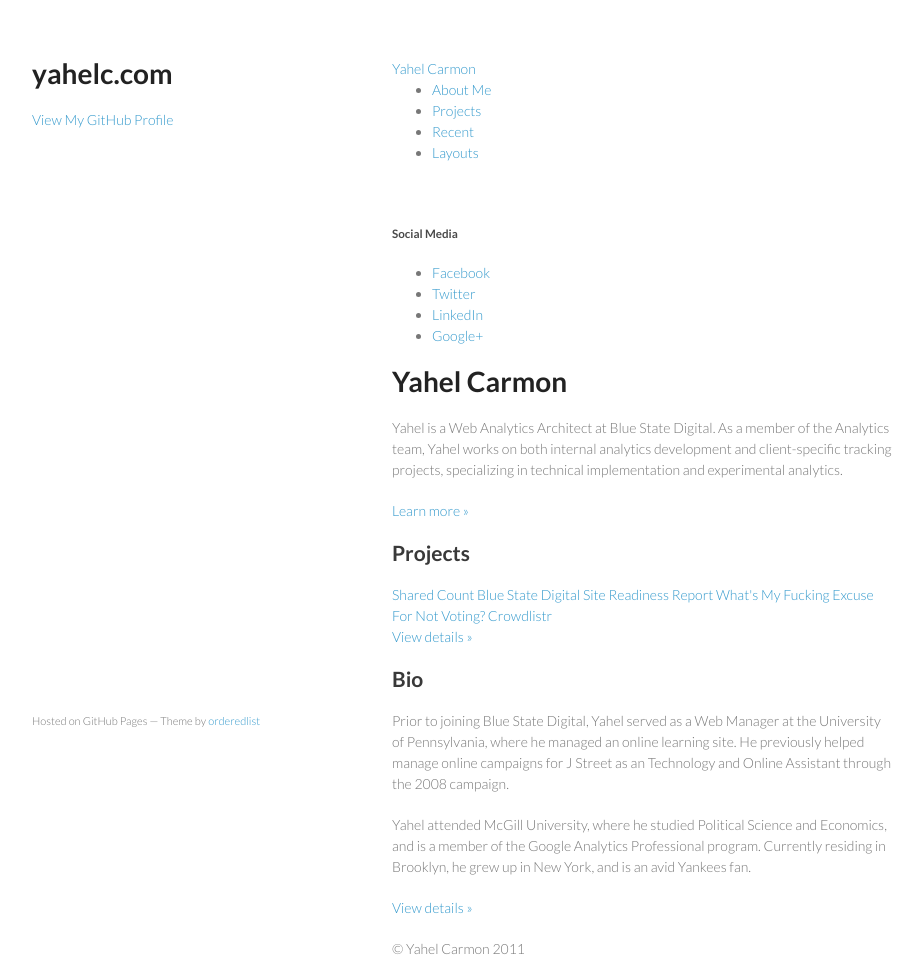
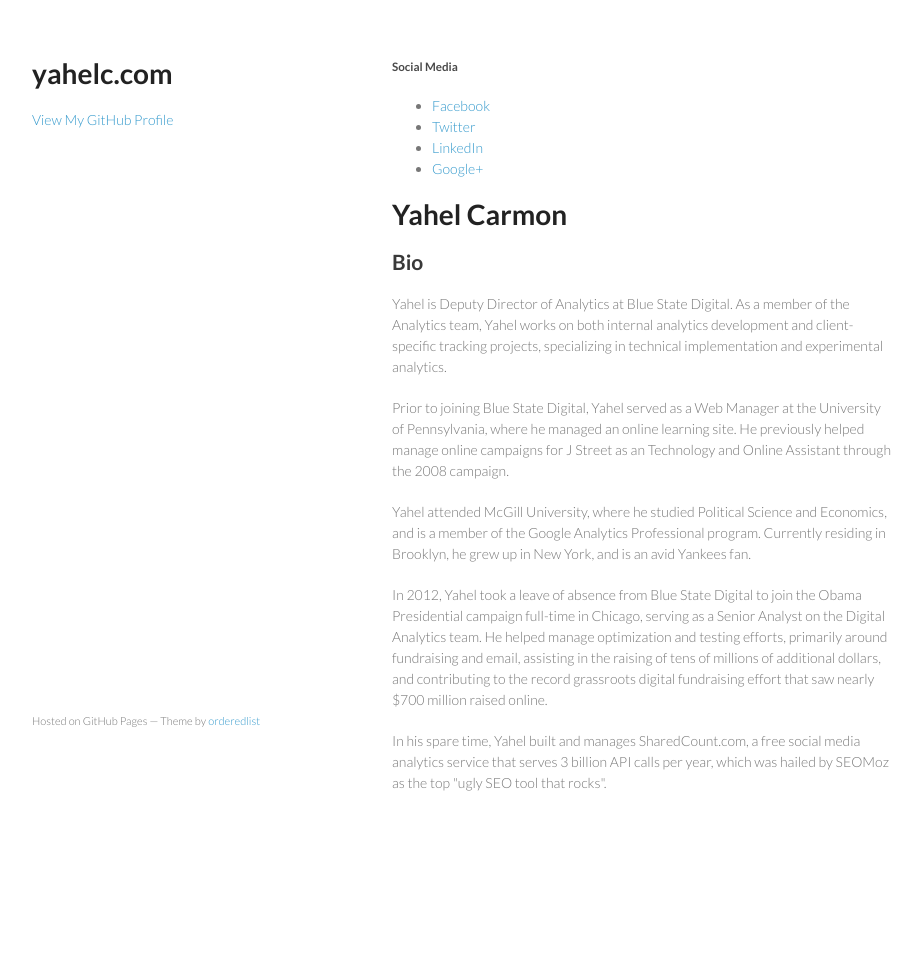
Before and after one commit to yahelc/yahelc.github.io, a plain HTML site: page index.html in a window 1280 px wide. Shown: the whole page, without its empty margins (178-1100 px from the left). After the commit the page ends 863 px from the top, so only its background shows below. Drawn offline with Linux system fonts and the light colour scheme.

Commit message:
Replace master branch with page content via GitHub

```diff
--- a/index.html
+++ b/index.html
@@ -23,71 +23,25 @@
 
       </header>
       <section>
-        <div>
-<div>
-<div>
-<a href="#">Yahel Carmon</a>
-<ul>
-<li><a href="#overview">About Me</a></li>
-<li><a href="#about">Projects</a></li>
-<li><a href="#recent">Recent</a></li>
-<li><a href="#layouts">Layouts</a></li>
-</ul>
-</div>
+        <h5>Social Media</h5>
 
-<p></p>
-</div>
-</div>
-
-<div>
-<div>
-<div>
-<br><br><h5>Social Media</h5>
 <ul>
 <li><a href="http://facebook.com/yahel">Facebook</a></li>
 <li><a href="http://twitter.com/yahelc">Twitter</a></li>
 <li><a href="http://linkedin.com/in/yahelc">LinkedIn</a></li>
 <li><a href="http://gplus.to/yahelc">Google+</a></li>
-</ul>
-</div>
+</ul><h1>Yahel Carmon</h1>
 
-<p></p>
-</div>
+<h2>Bio</h2>
 
-<div>
+<p>Yahel is Deputy Director of Analytics at Blue State Digital. As a member of the Analytics team, Yahel works on both internal analytics development and client-specific tracking projects, specializing in technical implementation and experimental analytics.</p>
 
-<div>
-<h1>Yahel Carmon</h1>
-<p>Yahel is a Web Analytics Architect at Blue State Digital. As a member of the Analytics team, Yahel works on both internal analytics development and client-specific tracking projects, specializing in technical implementation and experimental analytics.</p>
-<p><a href="#about-me">Learn more »</a></p>
-</div>
+<p>Prior to joining Blue State Digital, Yahel served as a Web Manager at the University of Pennsylvania, where he managed an online learning site. He previously helped manage online campaigns for J Street as an Technology and Online Assistant through the 2008 campaign.</p>
 
+<p>Yahel attended McGill University, where he studied Political Science and Economics, and is a member of the Google Analytics Professional program. Currently residing in Brooklyn, he grew up in New York, and is an avid Yankees fan.
+</p><p>In 2012, Yahel took a leave of absence from Blue State Digital to join the Obama Presidential campaign full-time in Chicago, serving as a Senior Analyst on the Digital Analytics team. He helped manage optimization and testing efforts, primarily around fundraising and email, assisting in the raising of tens of millions of additional dollars, and contributing to the record grassroots digital fundraising effort that saw nearly $700 million raised online.</p>
 
-<div>
-<div>
-<h2>Projects</h2>
-<a href="http://sharedcount.com" target="blank">Shared Count</a>
-<a href="https://ready.bluestatedigital.com" target="blank">Blue State Digital Site Readiness Report</a>
-<a href="http://whatsmyfuckingexcusefornotvoting.com" target="blank">What's My Fucking Excuse For Not Voting?</a>
-<a href="http://crowdlistr.com" target="blank">Crowdlistr</a>
-<p><a href="#">View details »</a></p>
-</div>
-
-<div>
-<h2>Bio</h2>
-<p>Prior to joining Blue State Digital, Yahel served as a Web Manager at the University of Pennsylvania, where he managed an online learning site. He previously helped manage online campaigns for J Street as an Technology and Online Assistant through the 2008 campaign.</p>
-<p>Yahel attended McGill University, where he studied Political Science and Economics, and is a member of the Google Analytics Professional program. Currently residing in Brooklyn, he grew up in New York, and is an avid Yankees fan.
-</p>
-<p><a href="#">View details »</a></p>
-</div>
-
-
-<p></p>
-</div>
- <p>© Yahel Carmon 2011</p>
-
-<p></p> </div>
-</div>
+<p>In his spare time, Yahel built and manages SharedCount.com, a free social media analytics service that serves 3 billion API calls per year, which was hailed by SEOMoz as the top "ugly SEO tool that rocks". </p>
       </section>
       <footer>
         <p><small>Hosted on GitHub Pages &mdash; Theme by <a href="https://github.com/orderedlist">orderedlist</a></small></p>
```
Also changed, not shown: params.json (+1 -1 lines).
